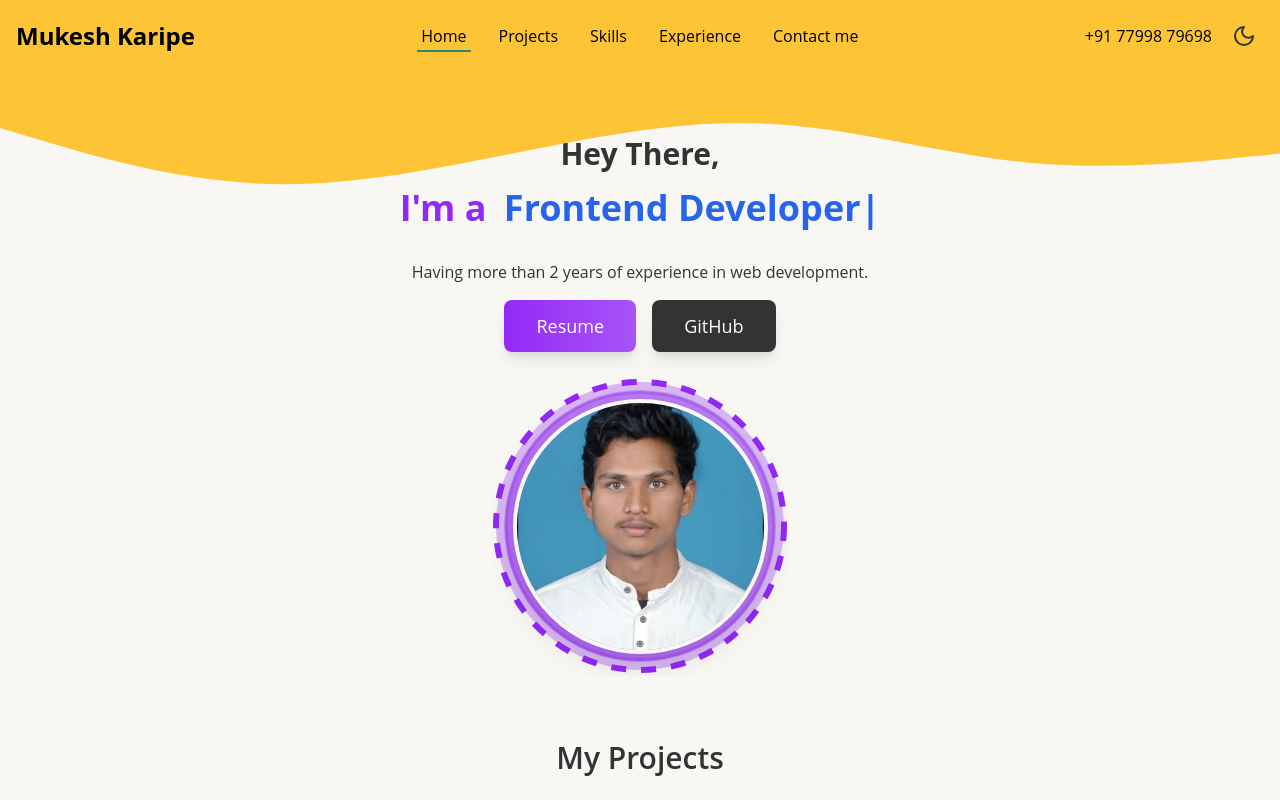
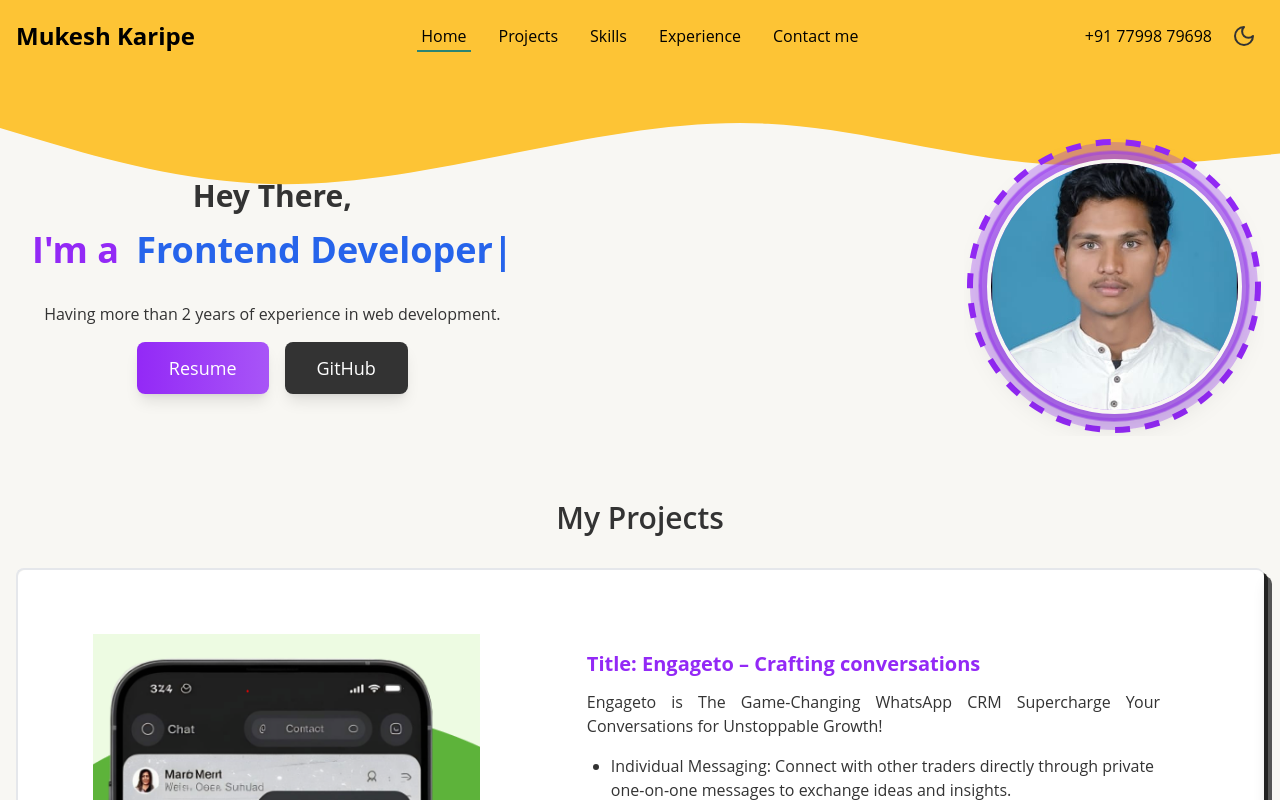
Before and after one commit to MukeshKaripe/portfolio-website, a React (Vite) app: page / in a window 1280 px wide. Shown: the top 800 px of the page. Built offline with nearby package versions, Linux system fonts and the light colour scheme; a web font is replaced by a local one.

Commit message:
home page responsive

```diff
--- a/src/components/Home.tsx
+++ b/src/components/Home.tsx
@@ -75,7 +75,7 @@ const Home: React.FC = () => {
   return (
     <div
       id="home"
-      className="container mx-auto md:px-4 md:py-32 lg:px-4 lg:py-16 flex flex-col gap-6 items-center justify-between"
+      className="container mx-auto md:px-4 md:py-32 lg:px-4 lg:py-16 flex flex-col lg:flex-row gap-6 items-center justify-between"
       style={{ backgroundColor: "var(--background-color)" }}
     >
       {/* Left Section */}
```
